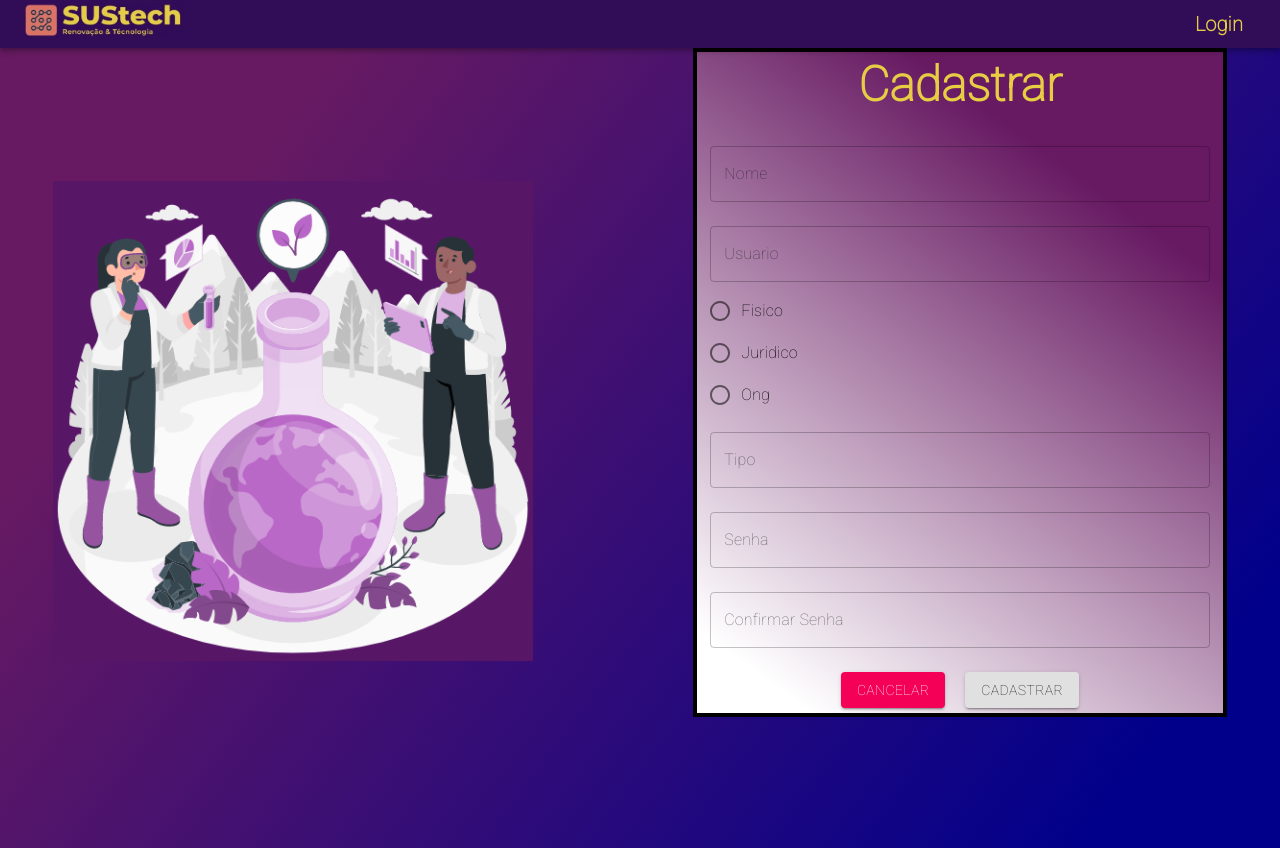
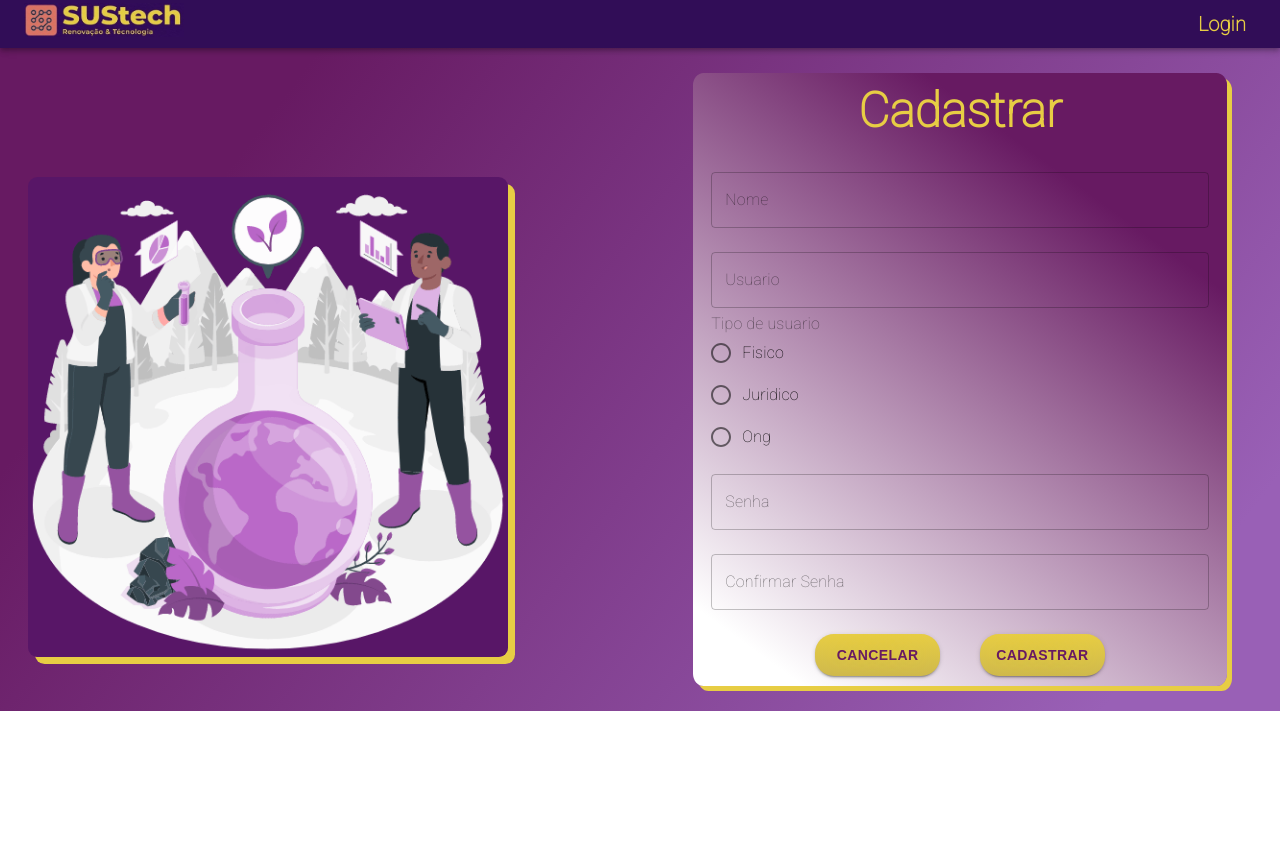
Before and after one commit to SustechGenT47/FrontEnds, a React (Create React App) app: page /cadastro in a window 1280 px wide. After the commit the page ends 800 px from the top, so only its background shows below. Built offline with nearby package versions, Linux system fonts and the light colour scheme.

Commit message:
Estilização cadastro usuario

```diff
--- a/src/App.css
+++ b/src/App.css
@@ -3,11 +3,11 @@
   font-family: 'Roboto', sans-serif;
 }
 
-.background{
+.background1{
   background: linear-gradient(127deg,  #671a62 18%, #9960b6 90%)!important;
 
-  width: 100vw;
-  min-height: calc(100vh - 1px);
+  width: 100%;
+  height: 100%;
 }
 
 .App-logo {
--- a/src/App.tsx
+++ b/src/App.tsx
@@ -24,7 +24,7 @@ function App() {
       <ToastContainer/>
     <Router>
     <Navbar />
-    <div style={{ minHeight: '100vh'}} className = 'background'>
+    <div className = 'background1'>
       <Routes>
       <Route path="/" element={<Home />} />
       <Route path="/login" element={<Login />} />
--- a/src/components/estaticos/navbar/Navbar.css
+++ b/src/components/estaticos/navbar/Navbar.css
@@ -5,7 +5,7 @@
 .tituloNavbar{
     color: #e7cd44!important;
     font-weight: bold!important;
-    padding: 5px;
+    padding: 2px;
 
 }
 .cursor{
@@ -16,6 +16,8 @@ color: #ff0084!important;
 
 .tituloNavbar:hover{
     color: #671a62;
+
+
 }
 
 .logout{
@@ -30,7 +32,6 @@ color: #ff0084!important;
     width: 20vh!important;
     height: 10%!important;
     margin:0 auto;
-
 }
 
 .flexContainer{
@@ -38,10 +39,11 @@ color: #ff0084!important;
    justify-content: center;
     align-items: center;
     align-content: center;
+
 }
 
 .containerImagem{
-display: flex!important;
+  display: flex!important;
   justify-content: left!important;
   align-items: left!important;
   align-content: flex-start!important;
--- a/src/components/estaticos/navbar/Navbar.tsx
+++ b/src/components/estaticos/navbar/Navbar.tsx
@@ -5,7 +5,7 @@ import { Link, Route, Router, useNavigate } from "react-router-dom";
 import useLocalStorage from "react-use-localstorage";
 import { useDispatch, useSelector } from "react-redux";
 import { TokenState } from "../../../Store/tokens/TokensReducer";
-import {toast} from "react-toastify";
+import { toast } from "react-toastify";
 import { addToken } from "../../../Store/tokens/Actions";
 import logo_sustech from "../../../assets/logo_sustech.jpeg";
 
@@ -39,17 +39,17 @@ function Navbar() {
 
     var navBarComponent;
 
-    if(token !== ""){
+    if (token !== "") {
         navBarComponent =
-        <Grid container direction="row" justifyContent="center" alignItems="center">
-        <AppBar position="static" className = 'navBar' style={{"backgroundColor":"#310d57"}} >
+            <Grid container xs={12} direction="row" justifyContent="center" alignItems="center">
+                <AppBar position="static" className='navBar' style={{ "backgroundColor": "#310d57" }} >
                     <Toolbar variant="dense" className="flexContainer" >
 
-            <Grid className = 'containerImagem' item xs={4} >
+                        <Grid className='containerImagem' item xs={4} >
                             <Box className='cursor'>
                                 <Link to="/home" className="text-decorator-none">
                                     <Typography>
-                            <img className = 'img2' src={logo_sustech} alt="" />
+                                        <img className='img2' src={logo_sustech} alt="" />
                                     </Typography>
                                 </Link>
                             </Box>
@@ -65,7 +65,7 @@ function Navbar() {
 
                         <Box mx={1} className='cursor' >
                             <Link to="/listarProdutos" className="text-decorator-none">
-                    <Typography variant="h6" className="tituloNavbar">
+                                <Typography variant="h6" className="tituloNavbar flexContainer">
                                     Produtos
                                 </Typography>
                             </Link>
@@ -103,7 +103,7 @@ function Navbar() {
                             </Link>
                         </Box>
 
-            <Grid item xs={4} >
+                        <Grid item xl={4} >
                             <Box mx={1} className='cursor logout' onClick={goLogout}>
                                 <Typography variant="h6" className="tituloNavbar" >
                                     Logout
@@ -113,16 +113,16 @@ function Navbar() {
                     </Toolbar>
                 </AppBar>
             </Grid>
-    }else{
+    } else {
         navBarComponent =
             <Grid container direction="row" justifyContent="center" alignItems="center">
-        <AppBar position="static" className = 'navBar' style={{"backgroundColor":"#310d57"}} >
+                <AppBar position="static" className='navBar' style={{ "backgroundColor": "#310d57" }} >
                     <Toolbar variant="dense" className="flexContainer" >
-            <Grid className = 'containerImagem' item xs={6} >
+                        <Grid className='containerImagem' item xs={6} >
                             <Box className='cursor'>
                                 <Link to="/home" className="text-decorator-none">
                                     <Typography variant="h5">
-                            <img className = 'img2' src={logo_sustech} alt="" />
+                                        <img className='img2' src={logo_sustech} alt="" />
                                     </Typography>
                                 </Link>
                             </Box>
--- a/src/paginas/cadastrarUsuario/CadastrarUsuario.tsx
+++ b/src/paginas/cadastrarUsuario/CadastrarUsuario.tsx
@@ -3,7 +3,7 @@ import React from 'react';
 import { useNavigate } from 'react-router-dom';
 import User from '../../models/User';
 import { cadastroUsuario } from '../../services/Service';
-import { Grid, Box, Typography, Button, TextField, FormControl, RadioGroup, FormControlLabel, Radio } from '@material-ui/core';
+import { Grid, Box, Typography, Button, TextField, FormControl, RadioGroup, FormControlLabel, Radio, FormLabel } from '@material-ui/core';
 import { Link } from 'react-router-dom';
 import './CadastroUsuario.css';
 import { toast } from "react-toastify";
@@ -108,20 +108,19 @@ function CadastroUsuario() {
                 </Grid>
                 <Grid item xs={5} alignItems='center'className="formBackground" >
                     <Box paddingX={1} >
-                        <form  onSubmit={cadastrar}>
+                        <form onSubmit={cadastrar}>
                             <Typography variant='h3' gutterBottom color='textPrimary' component='h3' align='center' className='textos2 textColor'>Cadastrar</Typography>
-                            <TextField value={user.nome} onChange={(e: ChangeEvent<HTMLInputElement>) => updatedModel(e)} id='nome' label='Nome' variant='outlined' name='nome' margin='normal' fullWidth />
+                            <TextField value={user.nome} onChange={(e: ChangeEvent<HTMLInputElement>) => updatedModel(e)} id='nome' label='Nome' variant='outlined' name='nome' margin='normal' fullWidth className="input"/>
                             <TextField value={user.usuario} onChange={(e: ChangeEvent<HTMLInputElement>) => updatedModel(e)} id='usuario' label='Usuario' variant='outlined' name='usuario' margin='normal' fullWidth />
 
+                            <FormControl>
+                            <FormLabel> Tipo de usuario </FormLabel>
                             <RadioGroup  value={user.tipo} onChange={(e: ChangeEvent<HTMLInputElement>) => updatedModel(e)} id='tipo' name='tipo'>
                                 <FormControlLabel  value="Fisico" control={<Radio />} label="Fisico" />
                                 <FormControlLabel value="Juridico"  control={<Radio />} label="Juridico" />
                                 <FormControlLabel value="Ong"  control={<Radio />} label="Ong" />
                             </RadioGroup>
-
-
-
-                            <TextField value={user.tipo} onChange={(e: ChangeEvent<HTMLInputElement>) => updatedModel(e)} id='tipo' label='Tipo' variant='outlined' name='tipo' margin='normal' fullWidth />
+                            </FormControl>
                             <TextField value={user.senha} onChange={(e: ChangeEvent<HTMLInputElement>) => updatedModel(e)} id='senha' label='Senha' variant='outlined' name='senha' margin='normal' type='password' fullWidth />
                             <TextField value={confirmarSenha} onChange={(e: ChangeEvent<HTMLInputElement>) => confirmarSenhaHandle(e)} id='confirmarSenha' label='Confirmar Senha' variant='outlined' name='confirmarSenha' margin='normal' type='password' fullWidth />
                             <Box marginTop={2} textAlign='center'>
--- a/src/paginas/cadastrarUsuario/CadastroUsuario.css
+++ b/src/paginas/cadastrarUsuario/CadastroUsuario.css
@@ -1,6 +1,8 @@
 .imagem2{
     width: 75%;
     height: 20%;
+    border-radius: 2%;
+    box-shadow: 7px 7px #e7cd44;
 }
 
 .textos2{
@@ -8,32 +10,69 @@
 }
 
 .btnCancelar{
-    margin-right: 20px !important;
+    font-size:14px!important;
+    font-family:Arial!important;
+    width:125px;
+    height:42px;
+    color:#671a62!important;
+    border-color:#cf2392;
+    font-weight:bold!important;
+    border-top-left-radius:19px!important;
+    border-top-right-radius:19px!important;
+    border-bottom-left-radius:19px!important;
+    border-bottom-right-radius:19px!important;
+    box-shadow: -1px 12px 16px -7px #ffe667;
+    text-shadow: -1px -1px 20px #e7cd44;
+    background:linear-gradient(#e7cd44, #cfb94d);
+
 }
+
+.btnCancelar:hover {
+    background: linear-gradient(#ecd669, #c9ba6d);
+  }
+
 
 .textColor{
     color:  #e7cd44!important;
+
 }
 
 
 
 .botaoCadastrar{
+   font-size:14px!important;
+    font-family:Arial!important;
+    width:125px;
+    height:42px;
+    color:#671a62!important;
+    border-color:#e7cd44;
+    font-weight:bold!important;
+    border-top-left-radius:19px!important;
+    border-top-right-radius:19px!important;
+    border-bottom-left-radius:19px!important;
+    border-bottom-right-radius:19px!important;
+    box-shadow: -1px 12px 16px -7px #e7cd44;
+    text-shadow: -1px -1px 20px #e7cd44;
+    background:linear-gradient(#e7cd44, #cfb94d);
+    margin-left: 8%!important;
+  }
+  .botaoCadastrar:hover {
+    background: linear-gradient(#ecd669, #c9ba6d);
+  }
 
-    color: #5a4b81;
-    background-color: #5a4b81;
 
-  }
 
 
   .formBackground{
     background: linear-gradient(36deg,  #ffffff 8%, #671a62 78%)!important;
-    border:solid 4px!important;
     display: flex;
     justify-content: start;
-    padding: 5px;
-    margin: 5px;
+    padding: 10px!important;
+    margin: 25px!important;
+    box-shadow: 5px 5px #e7cd44;
+    border-radius:2%;
   }
 
-  .form{
-
-}
+  .input{
+   font-size: bold!important;
+  }
```
Lines whose indentation alone changed are shown as unchanged.
